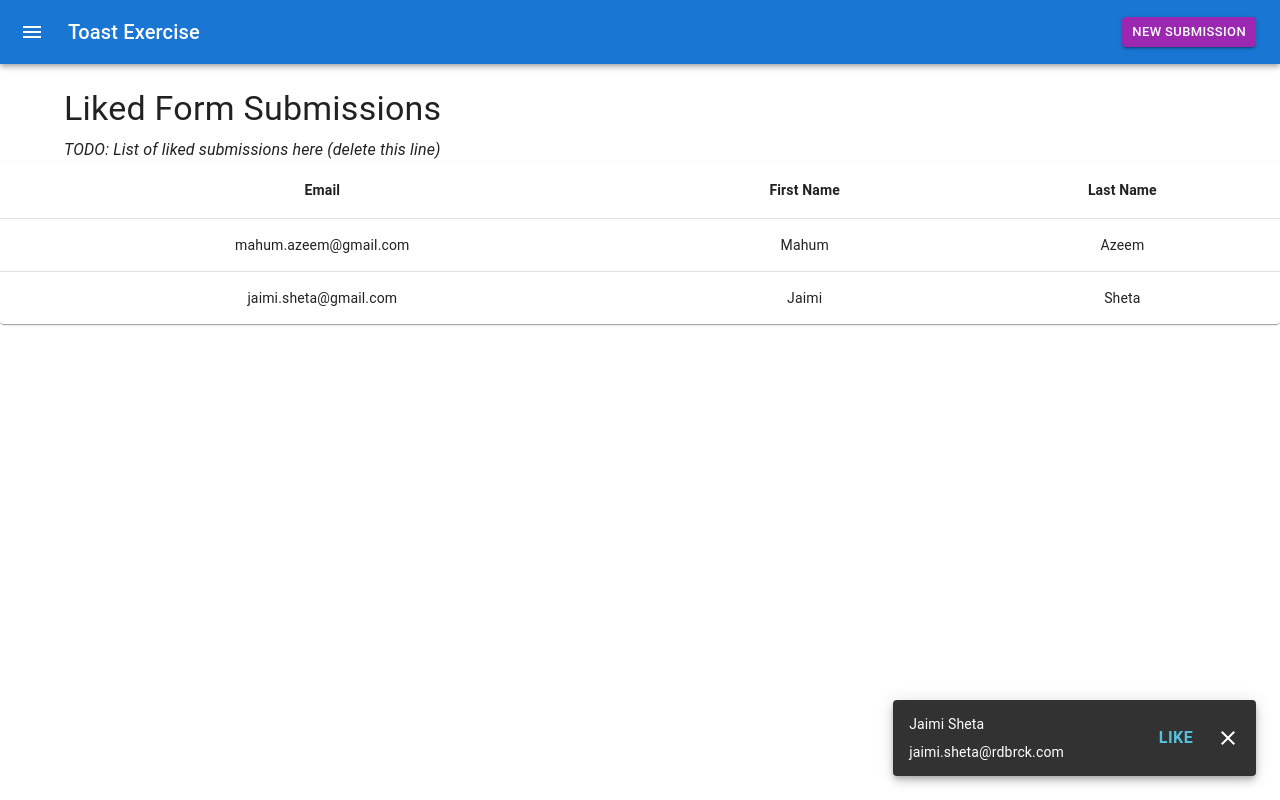
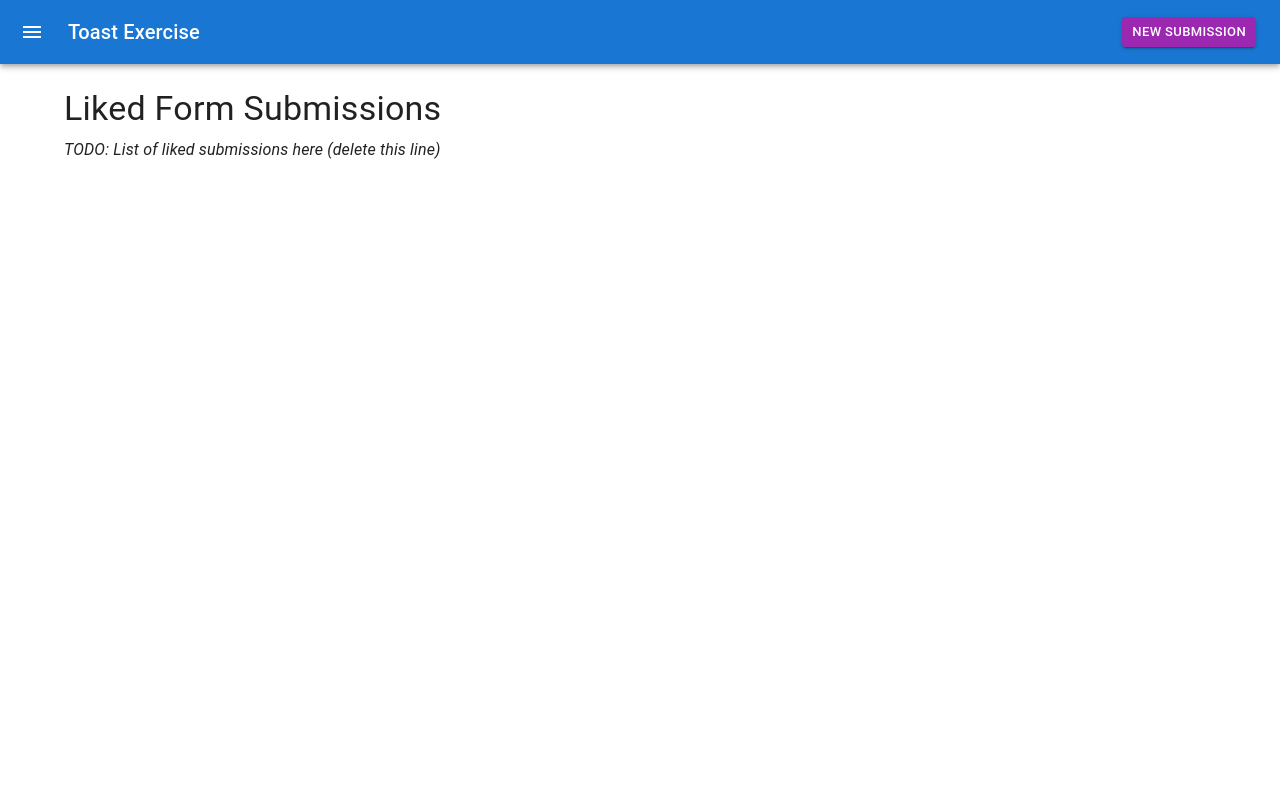
Before and after one commit to jaimisheta/toast-exercise, a React (Create React App) app: page / in a window 1280 px wide. Built offline with nearby package versions, Linux system fonts and the light colour scheme; what chance would draw is missing.

Commit message:
Fix: path of folder fixed and loader component added

```diff
--- a/src/App.js
+++ b/src/App.js
@@ -3,8 +3,6 @@
 
 import Header from './Header';
 import Content from './Content';
-import PopupSnackbar from './components/snackbar/popupSnackbar';
-import SimpleTable from './table/table';
 
 function App() {
   return (
@@ -13,8 +11,6 @@
       <Container>
         <Content />
       </Container>
-      <PopupSnackbar />
-      <SimpleTable />
     </>
   );
 }
```
Also changed, not shown: src/components/loader/loader.js (added, +11 -0 lines), src/components/table/noDataCard.js (renamed from src/table/noDataCard.js), src/components/table/table.js (renamed from src/table/table.js).
